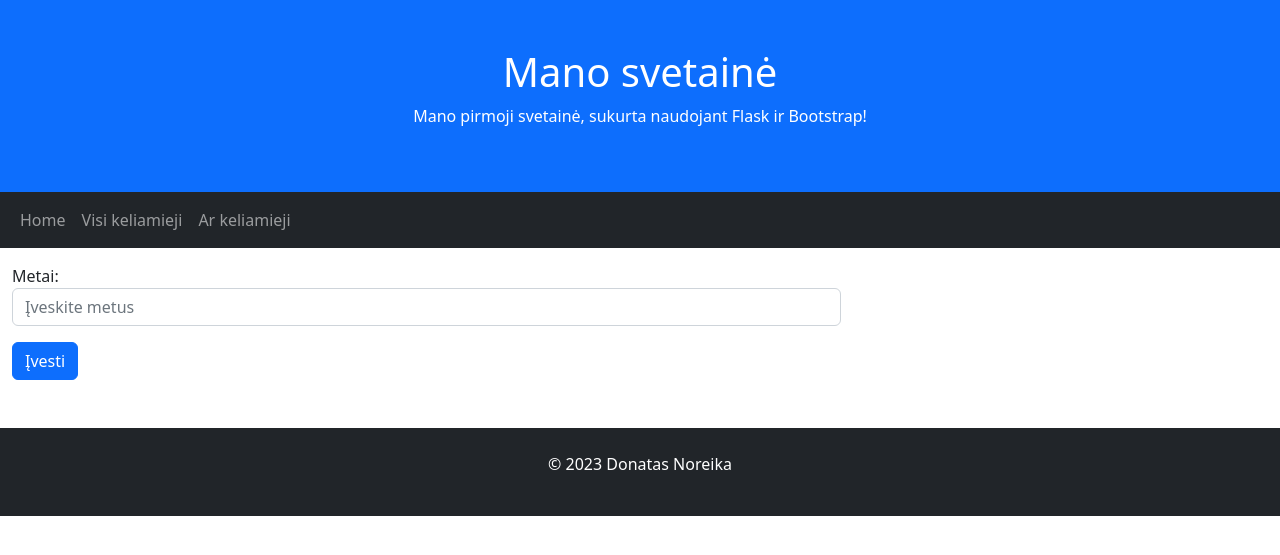
After one commit to DonatasNoreika/ptu7_flask_atsakymai, a Flask app: page /arkeliamieji/ in a window 1280 px wide. The commit adds this page. Shown: the top 555 px of the page. Run offline with Flask 2, Linux system fonts and the light colour scheme.

Commit message:
Ketvirta užduotis done

```diff
--- a/main.py
+++ b/main.py
@@ -15,5 +15,15 @@ def visi_keliamieji():
     # masyvas = list(filter(isleap, range(1900, 2101)))
     return render_template("visikeliamieji.html", isleap=isleap)
 
+@app.route("/arkeliamieji/", methods=['GET', 'POST'])
+def arkeliamieji():
+    if request.method == "GET":
+        return render_template('arkeliamieji_forma.html')
+    if request.method == "POST":
+        metai = int(request.form['metai'])
+        rezultatas = isleap(metai)
+        return render_template('arkeliamieji_atsakymas.html', rezultatas=rezultatas, metai=metai)
+
+
 if __name__ == "__main__":
     app.run(debug=True)
--- /dev/null
+++ b/templates/arkeliamieji_forma.html
@@ -0,0 +1,15 @@
+{% extends "base.html" %}
+
+{% block title %}Keliamųjų metų forma{% endblock %}
+
+{% block content %}
+<div class="container mt-3">
+<form action="" method="post">
+    <div class="mb-3 mt-3">
+      <label for="metai">Metai:</label>
+      <input type="text" class="form-control" id="metai" placeholder="Įveskite metus" name="metai">
+    </div>
+    <button type="submit" class="btn btn-primary">Įvesti</button>
+  </form>
+</div>
+{% endblock %}
--- a/templates/base.html
+++ b/templates/base.html
@@ -29,6 +29,9 @@
       <li class="nav-item">
         <a class="nav-link" href="/visikeliamieji/">Visi keliamieji</a>
       </li>
+      <li class="nav-item">
+        <a class="nav-link" href="/arkeliamieji/">Ar keliamieji</a>
+      </li>
     </ul>
   </div>
 </nav>
```
Also changed, not shown: templates/arkeliamieji_atsakymas.html (added, +10 -0 lines).
